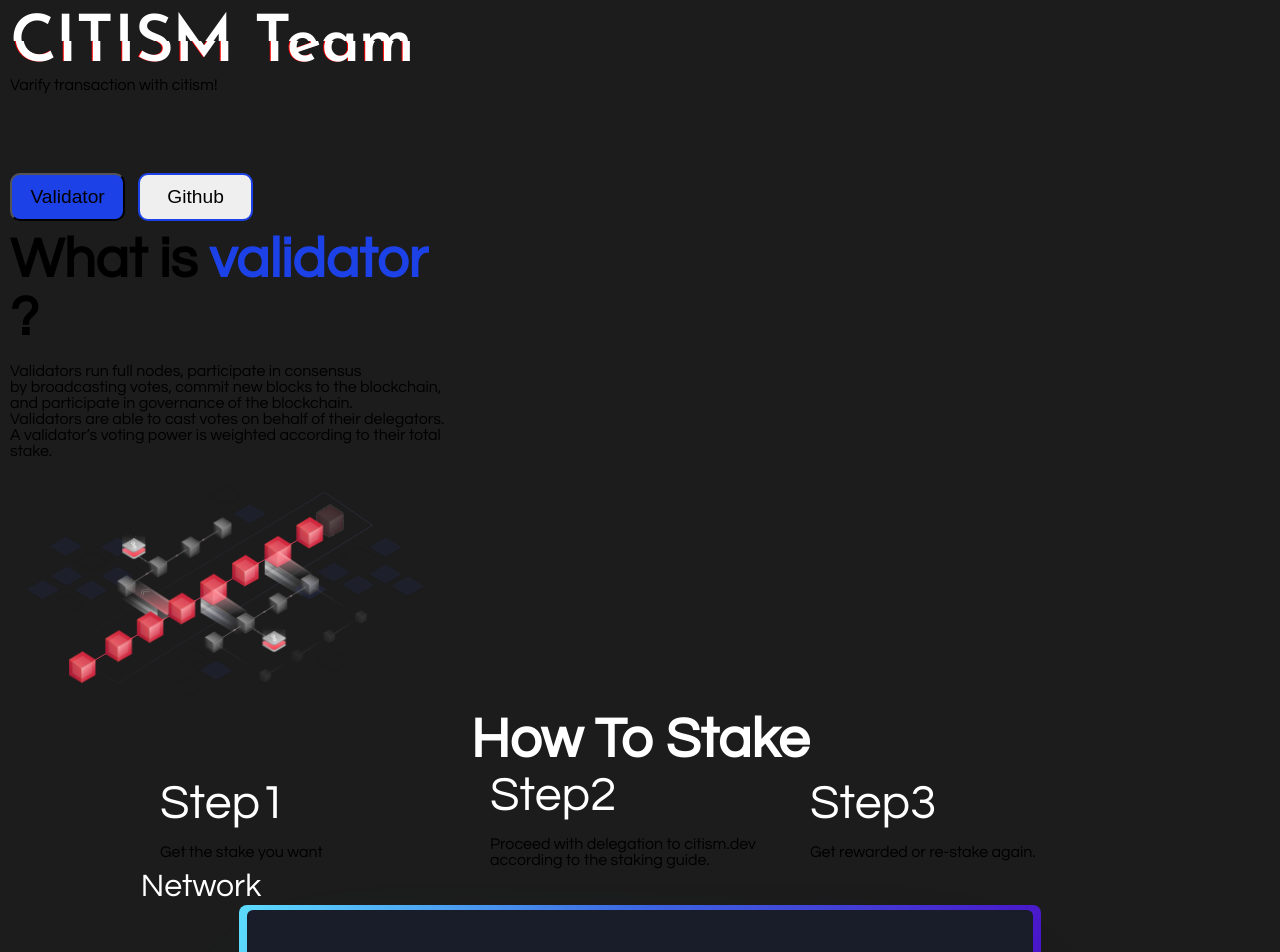
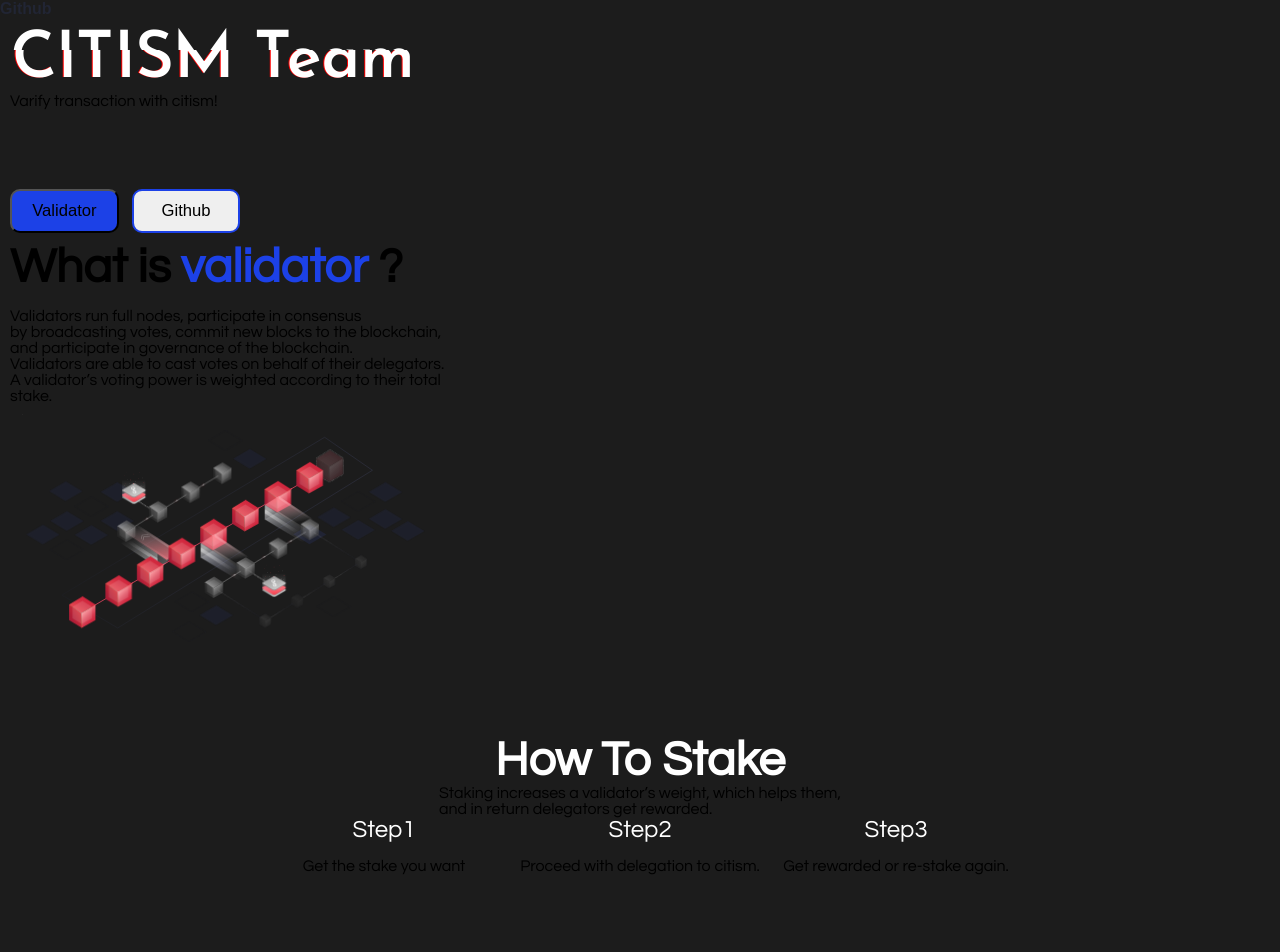
Before and after one commit to citism/citisimWeb, a React (Create React App) app: page / in a window 1280 px wide. Shown: the part 16-968 px from the top of the page. Built offline with nearby package versions, Linux system fonts and the light colour scheme.

Commit message:
add: page2

```diff
--- a/src/App.js
+++ b/src/App.js
@@ -3,6 +3,7 @@ import Navbar from "./components/navbar";
 import Title from "./pages/title";
 import Node from "./pages/vaildator";
 import Stake from "./pages/stake";
+import Technology from "./pages/technology";
 
 import "tailwindcss/tailwind.css";
 import { motion } from "framer-motion";
@@ -22,6 +23,9 @@ export default function Main() {
           <Stake />
         </div>
         <div className="snap-start w-screen h-screen ">
+          <Technology />
+        </div>
+        <div className="snap-start w-screen h-screen ">
           <Card />
         </div>
         <div className="snap-start w-screen h-screen"></div>
--- a/src/components/navbar.js
+++ b/src/components/navbar.js
@@ -4,7 +4,7 @@ import { motion } from "framer-motion";
 export default function Navbar() {
   return (
     <motion.nav
-      className="bg-[#151028] fixed shadow-md  z-50 w-full px-5 py-2 flex justify-between items-center"
+      className="bg-[#222222] fixed shadow-md  z-50 w-full px-5 py-2 flex justify-around items-center"
       initial={{
         opacity: 0,
         y: -70,
@@ -19,20 +19,18 @@ export default function Navbar() {
         ease: [0.6, 0.05, -0.01, 0.9],
       }}
     >
-      <div className="w-full block flex-grow flex justify-around items-center w-auto">
-        <div className="flex items-center text-white ml-10">
+      <div className="flex items-center text-white">
         <span className="font-semibold text-2xl ml-3">CITISM</span>
       </div>
       <div className="text-sm "></div>
       <div>
         <a
           href="https://github.com/citismTeam/citisimWeb"
-            className="inline-block text-sm px-6 py-2 leading-none text-white hover:text-violet-900 mt-4"
+          className="inline-block text-sm px-6 py-2 leading-none text-white hover:text-[#1C41E7] mt-4"
         >
           Github
         </a>
       </div>
-      </div>
     </motion.nav>
   );
 }
--- a/src/pages/stake.css
+++ b/src/pages/stake.css
@@ -1,7 +1,14 @@
 .stake_title {
   color: white;
-  font-size: 7vh;
+  font-size: 6vh;
   font-weight: 600;
+  margin-top: 10vh;
+}
+
+.step_title {
+  color: white;
+  font-size: 3vh;
+  margin-bottom: 2vh;
 }
 
 .stake_container {
@@ -24,24 +31,26 @@
 .stake_left {
   display: flex;
   justify-content: center;
+  align-items: center;
   flex-direction: column;
-  width: 25%;
+  width: 20%;
   height: 70%;
-  margin: 10px;
 }
 
 .stake_center {
   display: flex;
   justify-content: center;
+  align-items: center;
   flex-direction: column;
-  width: 25%;
+  width: 20%;
   height: 70%;
 }
 
 .stake_right {
   display: flex;
   justify-content: center;
+  align-items: center;
   flex-direction: column;
-  width: 25%;
+  width: 20%;
   height: 70%;
 }
--- a/src/pages/stake.js
+++ b/src/pages/stake.js
@@ -8,22 +8,28 @@ export default function Title() {
   return (
     <>
       <div className="stake_container">
-        <div className="stake_title">How To Stake</div>
-        <div className={"step_container"}>
+        <div className="stake_title">
+          How To <span className="text-[#1C41E7]">Stake</span>
+        </div>
+        <div className="text-gray-400 text-base white-space: pre-wrap; text-center">
+          Staking increases a validator’s weight, which helps them,
+          <br />
+          and in return delegators get rewarded.
+        </div>
+        <div className="step_container">
           <div className="stake_left">
-            <div className="title">Step1</div>
-            <div className="text-white">Get the stake you want</div>
+            <div className="step_title">Step1</div>
+            <div className="text-gray-400">Get the stake you want</div>
           </div>
           <div className="stake_center">
-            <div className="title">Step2</div>
-            <div className="text-white">
-              Proceed with delegation to citism.dev according to the staking
-              guide.
+            <div className="step_title">Step2</div>
+            <div className="text-gray-400">
+              Proceed with delegation to citism.
             </div>
           </div>
           <div className="stake_right">
-            <div className="title">Step3</div>
-            <div className="text-white">Get rewarded or re-stake again.</div>
+            <div className="step_title">Step3</div>
+            <div className="text-gray-400">Get rewarded or re-stake again.</div>
           </div>
         </div>
       </div>
--- /dev/null
+++ b/src/pages/technology.css
@@ -0,0 +1,24 @@
+.technology_container {
+  display: flex;
+  justify-content: center;
+  align-items: center;
+  width: 100%;
+  height: 100%;
+  flex-direction: column;
+}
+
+.technology_title {
+  color: white;
+  font-size: 6vh;
+  font-weight: 600;
+  margin-top: 10vh;
+  align-items: flex-start;
+}
+
+.step_container {
+  display: flex;
+  justify-content: center;
+  align-items: center;
+  width: 100vw;
+  height: 70%;
+}
--- /dev/null
+++ b/src/pages/technology.js
@@ -0,0 +1,17 @@
+import "./technology.css";
+
+import "tailwindcss/tailwind.css";
+import { motion } from "framer-motion";
+import classNames from "classnames";
+
+export default function Title() {
+  return (
+    <>
+      <div className="technology_container">
+        <div className="technology_title">Technology</div>
+
+        <div className="step_container"></div>
+      </div>
+    </>
+  );
+}
--- a/src/pages/title.css
+++ b/src/pages/title.css
@@ -46,24 +46,24 @@
 }
 
 .btn_primary {
-  font-size: 1.5vw;
+  font-size: 1.3vw;
   background-color: #1c41e7;
   border-radius: 10px;
   margin-top: 10vh;
   margin-right: 1vw;
   padding: 7px 10px 7px 10px;
-  width: 9vw;
-  height: 6vh;
+  width: 8.5vw;
+  height: 5.5vh;
   font-weight: 300;
 }
 
 .btn_secondary {
-  font-size: 1.5vw;
+  font-size: 1.3vw;
   border: 2px solid #1c41e7;
   border-radius: 10px;
   margin-top: 10vh;
   margin-right: 1vw;
   padding: 7px 10px 7px 10px;
-  width: 9vw;
-  height: 6vh;
+  width: 8.5vw;
+  height: 5.5vh;
 }
--- a/src/pages/title.js
+++ b/src/pages/title.js
@@ -21,8 +21,30 @@ export default function Title() {
             Varify transaction with citism!
           </div>
           <div>
-            <button className="btn_primary">Validator</button>
-            <button className="btn_secondary">Github</button>
+            <motion.button
+              whileTap={{ scale: 0.9 }}
+              whileHover={{
+                scale: 1.1,
+                transition: {
+                  duration: 0.2,
+                },
+              }}
+              className="btn_primary"
+            >
+              Validator
+            </motion.button>
+            <motion.button
+              whileTap={{ scale: 0.9 }}
+              whileHover={{
+                scale: 1.1,
+                transition: {
+                  duration: 0.2,
+                },
+              }}
+              className="btn_secondary"
+            >
+              Github
+            </motion.button>
           </div>
         </div>
         <div className="title_right"></div>
--- a/src/pages/validator.css
+++ b/src/pages/validator.css
@@ -15,7 +15,7 @@
 
 .validator_title {
   margin-bottom: 2vh;
-  font-size: 7vh;
+  font-size: 6vh;
   font-weight: 600;
 }
 
```
Also changed, not shown: src/components/dropdown.js (added), src/components/dropdown.scss (added). Lines whose indentation alone changed are shown as unchanged.
